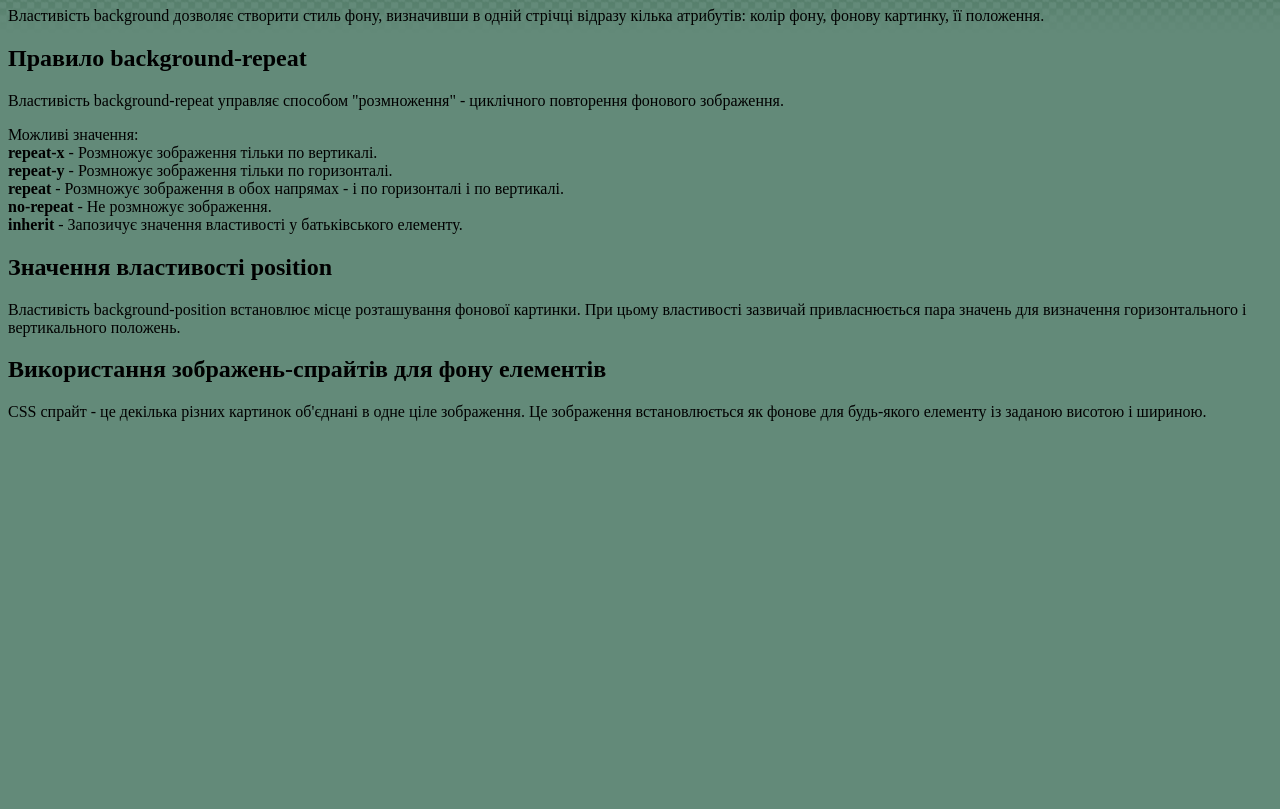
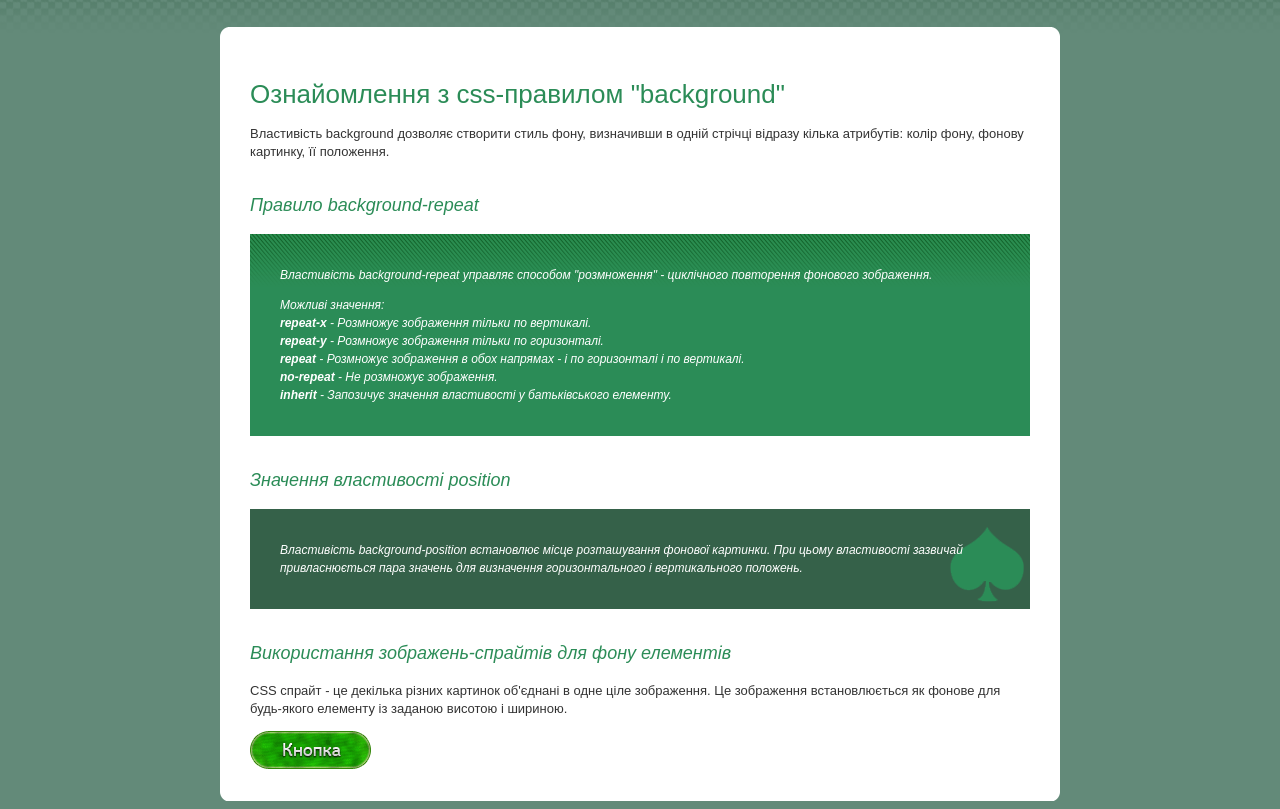
Before and after one commit to helengladun/cursor, a plain HTML site: page index.html in a window 1280 px wide. Shown: the part 73-882 px from the top of the page. Before the commit the page ends 800 px from the top, so only its background shows below. Drawn offline with Linux system fonts and the light colour scheme.

Commit message:
Added styles for all elements

```diff
--- a/style.css
+++ b/style.css
@@ -3,19 +3,70 @@ body{
     background-image: url("img/body-bg.png");
     background-repeat: repeat-x;
     background-position: fixed;
+    color: #333;
+    font: 13px/18px Arial;
 }
 
-.content {}
-.content .content-top {}
-.content .content-bottom {}
-.content .content-middle {}
+.content {
+  width: 840px;
+  background-color: #fff;
+  margin: 100px auto 0;
+}
+.content .content-top {
+  height: 12px;
+  background: url("img/content-bg.png") no-repeat 0 0;
+}
+.content .content-bottom {
+  height: 12px;
+  background: url("img/content-bg.png") no-repeat -840px 0;
+}
+.content .content-middle {
+  padding: 20px 30px;
+}
 
-h1 { }
-h2 { }
+h1 {
+  font-size: 26px;
+  line-height: 36px;
+  font-weight: normal;
+  color: #2b8c57;
+  margin-bottom: 10px;
+   }
+h2 {
+  font-size: 18px;
+  line-height: 28px;
+  color: #2b8c57;
+  font-weight: normal;
+  font-style: italic;
+  margin: 30px 0 15px;
+}
 
-div.block-1 {}
-div.block-2 {}
+div.block-1 {
+  background: #2b8c57 url("img/block-1-bg.png") repeat-x;
+  color: #fff;
+  font-style: italic;
+  font-size: 12px;
+  padding: 20px 30px;
+}
+div.block-2 {
+  background: #356149 url("img/picture-1.png") no-repeat right bottom;
+   color: #fff;
+   font-style: italic;
+   font-size: 12px;
+   padding: 20px 30px;
+}
 
-a.button {}
-a.button:hover {}
-a.button:active {}
+a.button {
+  display: block;
+   width: 121px;
+   height: 38px;
+   text-decoration: none;
+   background-image: url("img/button-1.png");
+   background-repeat: no-repeat;
+   background-position: 0 0;
+}
+a.button:hover {
+   background-position: 0 -38px;
+}
+a.button:active {
+   background-position: 0 -76px;
+}
```
